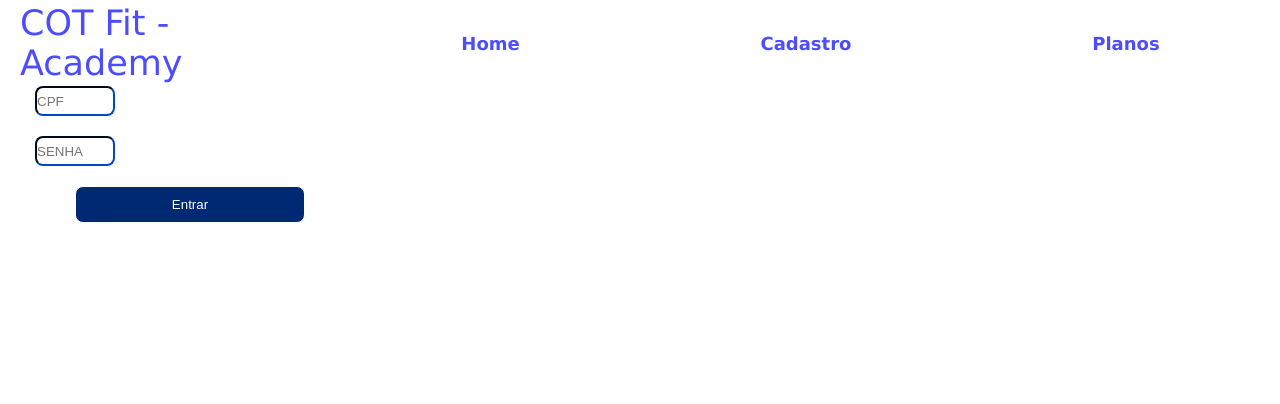
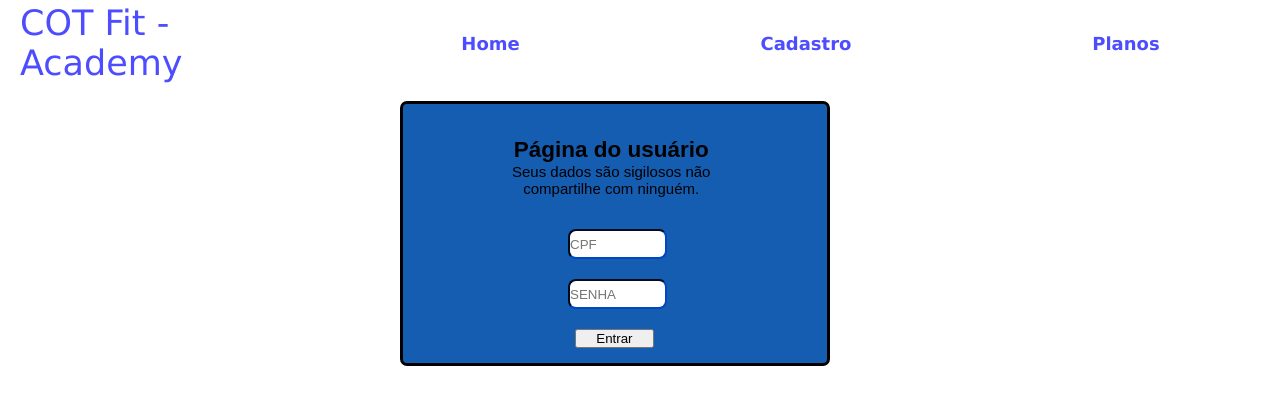
Before and after one commit to k-js/CodFit-Academy, a React (Vite) app: page /Usuario in a window 1280 px wide. Shown: the top 404 px of the page. Built offline with nearby package versions, Linux system fonts and the light colour scheme.

Commit message:
ajustando código
ajustando código

```diff
--- a/src/pages/Usuario/Usuario.css
+++ b/src/pages/Usuario/Usuario.css
@@ -2,24 +2,39 @@
     display: grid;
     flex-direction: column;
     width: 25%;
-    height: 30px;
-    margin-bottom: 20px;
-    border-radius: 8px;
-    border-color: #002973;
-    margin-right: 15px;
-    margin-left: 75px;
+
 }
 
 .formCadastro{
     display: grid;
     flex-direction: column;
-    width: 25%;
+    width: 100%;
+    margin-right: 5px;
+    margin-left: 75px;
 }
-.formCadastro>input{
-    height: 30px;
-    margin-bottom: 20px;
+.login{
+    display: grid;
+    background-color: #155db1;
+    border: 3px solid ;
+    border-radius: 7px;
+    justify-content: center;
+    gap: 50px;
+    margin-top: 15px;
+    margin-bottom: 15px;
+    margin-left: 400px;
+    margin-right: 450px;
+    padding: 15px;
+    align-items: center;
+}
+.button{
+    display: grid;
+    flex-direction: column;
+    width: 20%;
+    text-align: center;
+    margin-left: 82px;
     border-radius: 8px;
-    border-color: #002973;
-    margin-right: 15px;
-    margin-left: 35px;
+    background-color: #155db1;
+    gap: 50px;
+
+
 }
--- a/src/pages/Usuario/Usuario.jsx
+++ b/src/pages/Usuario/Usuario.jsx
@@ -35,14 +35,25 @@ const Usuario = () => {
 
     }
   return (
+    <section className='login'>
+    <div className='text'>
+    <h1>Página do usuário</h1>
+    <p>Seus dados são sigilosos não compartilhe com ninguém.</p>
+  </div>
     <form className='formCadastro'>
         <input className ="usuario" placeholder="CPF" type="number" value={inputCPF} onChange={({target})=>handleInputCPF(target)}/>
         <input className ="usuario"  placeholder="SENHA" type="password"value={inputSenha} onChange={({target})=>handleInputSenha(target)}/>
+
+        <div className='button'>
         <button onClick={(event)=>{
-          event.preventDefault()
-          logar();
-                   }}>Entrar </button>
+
+            event.preventDefault()
+            logar();
+            }}>Entrar </button>
+        </div>
+
     </form>
+    </section>
   )
 }
 
```
